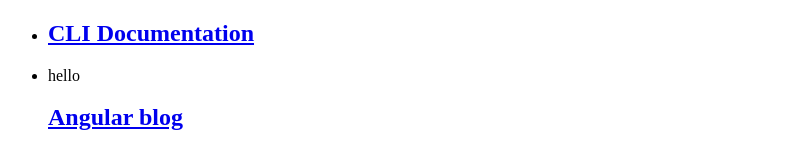
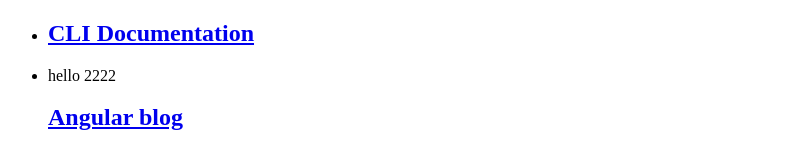
Before and after one commit to galbala/ParkD, an Angular app: page / in a window 1280 px wide. Shown: the part 478-646 px from the top of the page, without its empty margins (0-805 px from the left). Built offline with nearby package versions, Linux system fonts and the light colour scheme.

Commit message:
doron changed

```diff
--- a/src/app/app.component.html
+++ b/src/app/app.component.html
@@ -13,7 +13,7 @@
   <li>
     <h2><a target="_blank" rel="noopener" href="https://github.com/angular/angular-cli/wiki">CLI Documentation</a></h2>
   </li>
-  <li>hello
+  <li>hello 2222
     <h2><a target="_blank" rel="noopener" href="https://blog.angular.io/">Angular blog</a></h2>
   </li>
 </ul>
```
